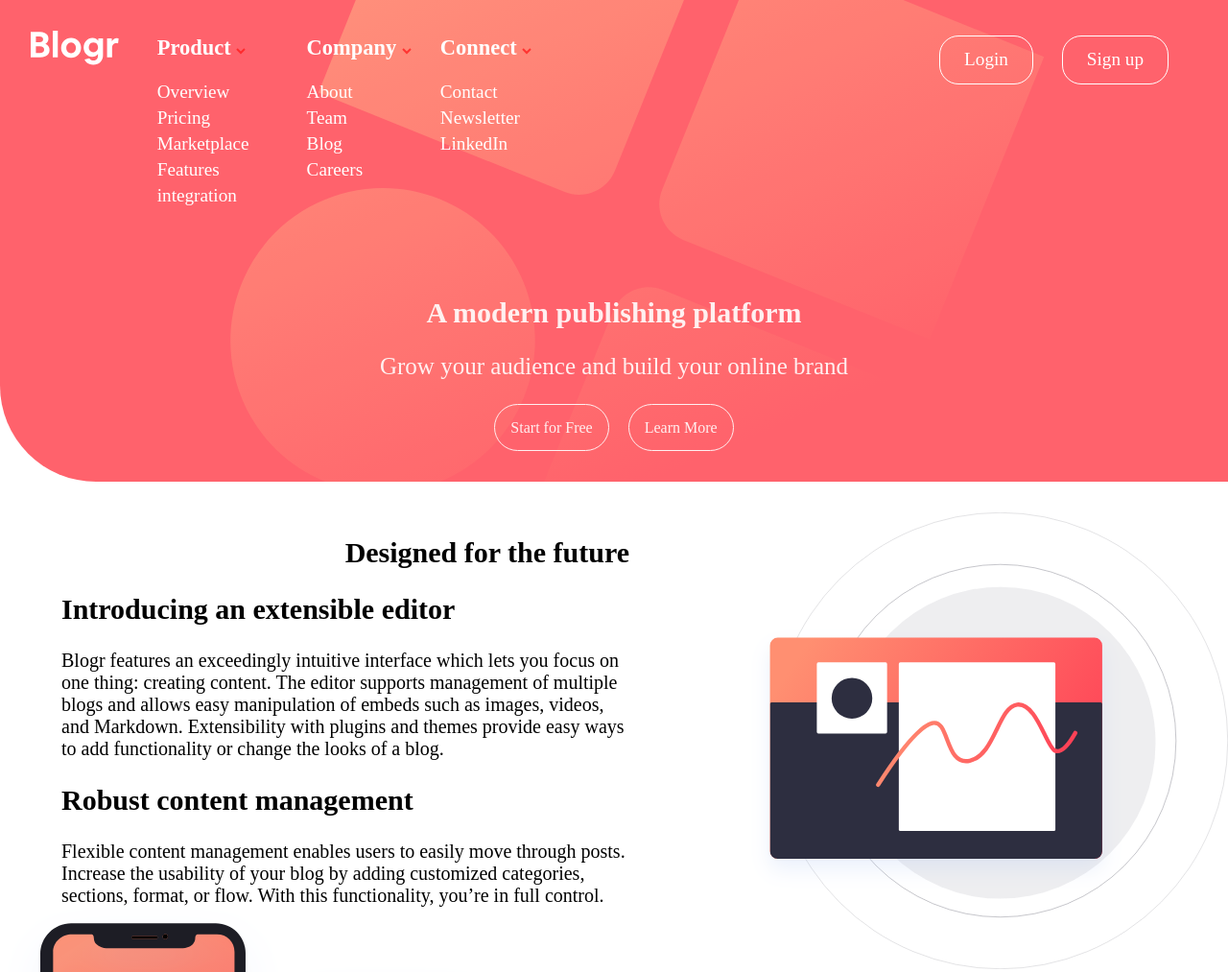
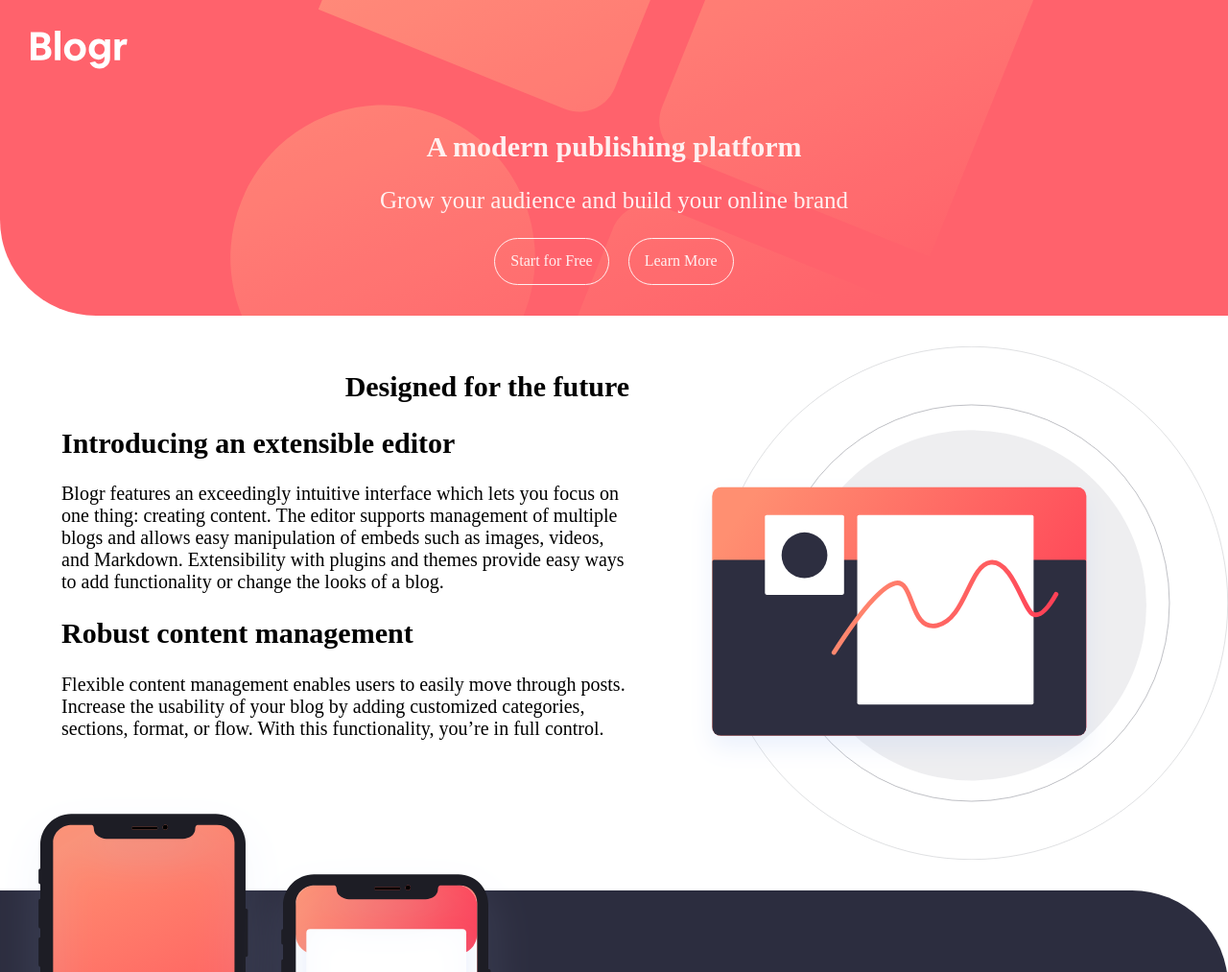
Before and after one commit to habtew/blogr-landing-page, a plain HTML site: page index.html in a window 1280 px wide. Shown: the top 1013 px of the page at 96% size. Drawn offline with Linux system fonts and the light colour scheme.

Commit message:
started working on humberger menu

```diff
--- a/index.html
+++ b/index.html
@@ -19,11 +19,11 @@
               <img src="./images/icon-hamburger.svg" alt="humberger icon">
             </div>
           </div>
-          <nav>
+          <nav class="nav">
             <ul class="blogr-nav">
               <li>
                 <h3>Product <span><img src="./images/icon-arrow-light-r.svg" alt="icon arrow"/></span></h3>
-              <ul>
+              <ul class="blogr-nav-item">
                 <li>Overview</li>
                 <li>Pricing</li>
                 <li>Marketplace</li>
@@ -33,7 +33,7 @@
               </li>
               <li>
                 <h3>Company <span><img src="./images/icon-arrow-light-r.svg" alt="icon arrow"/></span></h3>
-                <ul>
+                <ul class="blogr-nav-item">
                   <li>About</li>
                   <li>Team</li>
                   <li>Blog</li>
@@ -42,7 +42,7 @@
               </li>
               <li>
                 <h3>Connect <span><img src="./images/icon-arrow-light-r.svg" alt="icon arrow"/></span></h3>
-                <ul>
+                <ul class="blogr-nav-item">
                   <li>Contact</li>
                   <li>Newsletter</li>
                   <li>LinkedIn</li>
--- a/style.css
+++ b/style.css
@@ -418,8 +418,8 @@ footer{
 
     .design-section .design-container img{
         order: 1;
-        max-width: 600px;
-        width: 40%;
+        /* max-width: 600px; */
+        width: 45%;
         margin-left: 20px;
 
     }
@@ -506,3 +506,23 @@ footer{
     }
 
 }
+
+
+
+
+
+
+
+
+
+
+
+
+
+
+
+/* hambergur setting */
+
+.nav{
+    display: none;
+}
```
